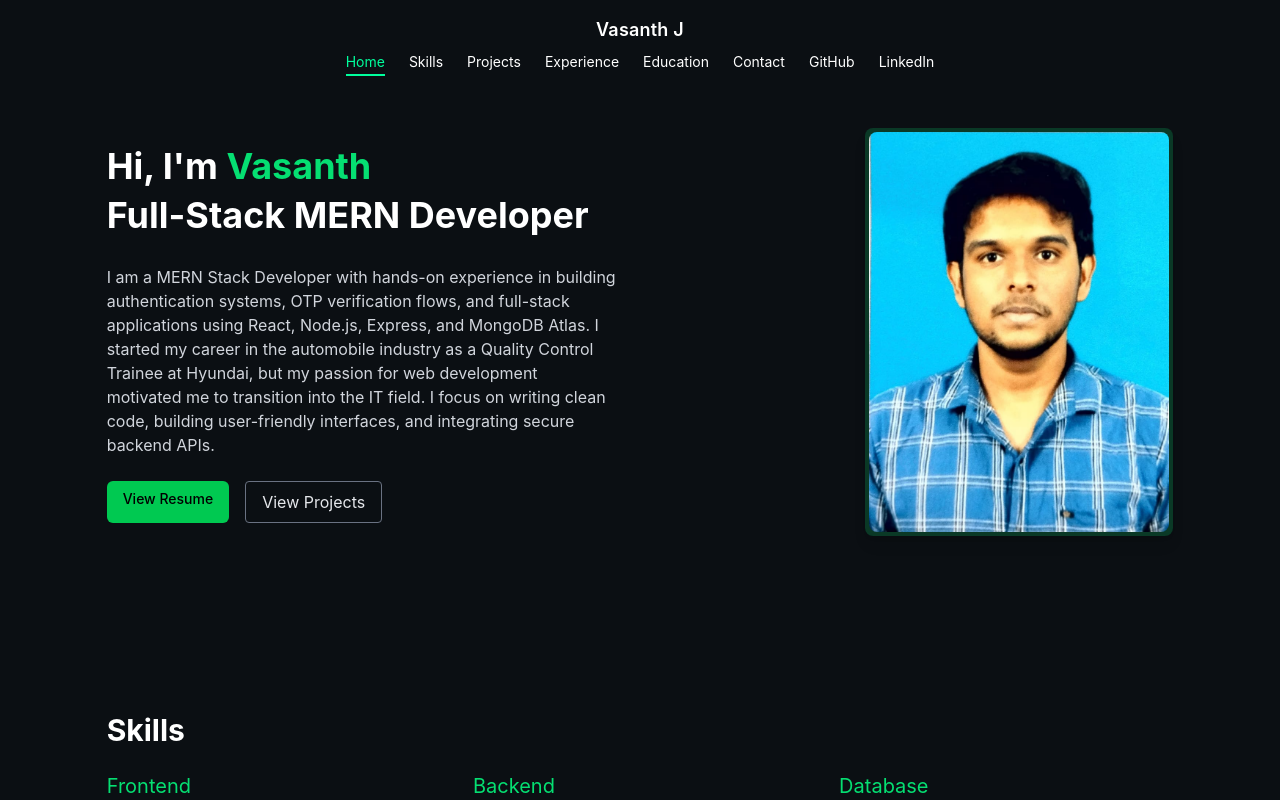
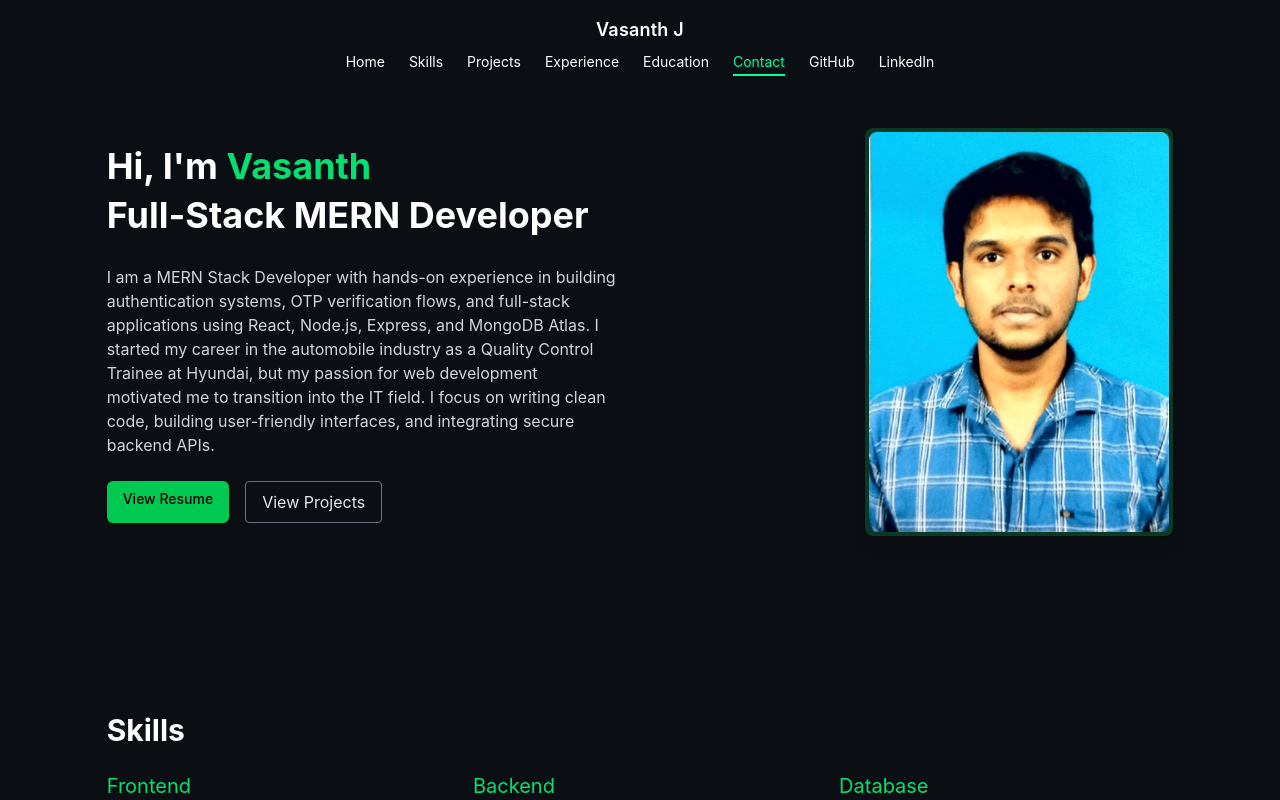
Before and after one commit to Vasanth0303/vasanth-portfolio, a React (Vite) app in the folder portfolio/: page / in a window 1280 px wide. Built offline with nearby package versions, Linux system fonts and the light colour scheme; the HTML template or start-up script is replaced by a standard one.

Commit message:
Updated portfolio UI with animations and navbar auto-highlight

```diff
--- a/portfolio/src/App.tsx
+++ b/portfolio/src/App.tsx
@@ -7,16 +7,21 @@ import Experience from "./components/Experience";
 import Education from "./components/Education";
 import Contact from "./components/Contact";
 
+import useFadeAnimation from "./components/Animation"; // <-- NEW
+
 function App() {
+  useFadeAnimation(); // <-- NEW
+
   return (
     <div className="bg-[#0b0f13] text-white min-h-screen">
       <Navbar />
-      <Man />
-      <Skills />
-      <Projects />
-      <Experience />
-      <Education />
-      <Contact />
+
+      <div className="fade-up"><Man /></div>
+      <div className="fade-up"><Skills /></div>
+      <div className="fade-up"><Projects /></div>
+      <div className="fade-up"><Experience /></div>
+      <div className="fade-up"><Education /></div>
+      <div className="fade-up"><Contact /></div>
     </div>
   );
 }
--- /dev/null
+++ b/portfolio/src/components/Animation.tsx
@@ -0,0 +1,24 @@
+import { useEffect } from "react";
+
+export default function useFadeAnimation() {
+  useEffect(() => {
+    const elements = document.querySelectorAll(".fade-up");
+
+    const observer = new IntersectionObserver(
+      (entries) => {
+        entries.forEach((entry) => {
+          if (entry.isIntersecting) {
+            entry.target.classList.add("show");
+          } else {
+            entry.target.classList.remove("show"); // <--- IMPORTANT for scroll UP animation
+          }
+        });
+      },
+      { threshold: 0.2 }
+    );
+
+    elements.forEach((el) => observer.observe(el));
+
+    return () => observer.disconnect();
+  }, []);
+}
--- a/portfolio/src/components/Navbar.tsx
+++ b/portfolio/src/components/Navbar.tsx
@@ -1,8 +1,40 @@
-import React, { useState } from "react";
+import React, { useState, useEffect } from "react";
 
 const Navbar: React.FC = () => {
   const [active, setActive] = useState("home");
 
+  const sections = [
+    "home",
+    "skills",
+    "projects",
+    "experience",
+    "education",
+    "contact",
+  ];
+
+  // Auto detect section while scrolling
+  useEffect(() => {
+    const handleScroll = () => {
+      const scrollPos = window.scrollY + 150; // adjust offset
+
+      sections.forEach((sec) => {
+        const el = document.getElementById(sec);
+        if (!el) return;
+
+        const top = el.offsetTop;
+        const height = el.offsetHeight;
+
+        if (scrollPos >= top && scrollPos < top + height) {
+          setActive(sec);
+        }
+      });
+    };
+
+    window.addEventListener("scroll", handleScroll);
+    return () => window.removeEventListener("scroll", handleScroll);
+  }, []);
+
+  // styling helpers
   const linkClass = (name: string) =>
     `relative pb-1 hover:text-[var(--accent)] transition ${
       active === name ? "text-[var(--accent)]" : ""
@@ -26,72 +58,24 @@ const Navbar: React.FC = () => {
           {/* Navigation */}
           <nav className="mt-2 hidden md:flex gap-6 text-sm text-muted">
 
-            {/* HOME */}
-            <a
-              href="#home"
-              onClick={() => setActive("home")}
-              className={linkClass("home")}
-            >
-              Home
-              <span className={underline("home")}></span>
-            </a>
-
-            {/* SKILLS */}
-            <a
-              href="#skills"
-              onClick={() => setActive("skills")}
-              className={linkClass("skills")}
-            >
-              Skills
-              <span className={underline("skills")}></span>
-            </a>
-
-            {/* PROJECTS */}
-            <a
-              href="#projects"
-              onClick={() => setActive("projects")}
-              className={linkClass("projects")}
-            >
-              Projects
-              <span className={underline("projects")}></span>
-            </a>
-
-            {/* EXPERIENCE */}
-            <a
-              href="#experience"
-              onClick={() => setActive("experience")}
-              className={linkClass("experience")}
-            >
-              Experience
-              <span className={underline("experience")}></span>
-            </a>
-
-            {/* EDUCATION */}
-            <a
-              href="#education"
-              onClick={() => setActive("education")}
-              className={linkClass("education")}
-            >
-              Education
-              <span className={underline("education")}></span>
-            </a>
-
-            {/* CONTACT */}
-            <a
-              href="#contact"
-              onClick={() => setActive("contact")}
-              className={linkClass("contact")}
-            >
-              Contact
-              <span className={underline("contact")}></span>
-            </a>
+            {sections.map((sec) => (
+              <a
+                key={sec}
+                href={`#${sec}`}
+                onClick={() => setActive(sec)}
+                className={linkClass(sec)}
+              >
+                {sec.charAt(0).toUpperCase() + sec.slice(1)}
+                <span className={underline(sec)}></span>
+              </a>
+            ))}
 
             {/* GITHUB */}
             <a
               href="https://github.com/Vasanth0303"
               target="_blank"
+              className={linkClass("github")}
               onClick={() => setActive("github")}
-              className={linkClass("github")}
             >
               GitHub
               <span className={underline("github")}></span>
@@ -101,12 +85,13 @@ const Navbar: React.FC = () => {
             <a
               href="https://www.linkedin.com/in/vasanth-j-078853393"
               target="_blank"
+              className={linkClass("linkedin")}
               onClick={() => setActive("linkedin")}
-              className={linkClass("linkedin")}
             >
               LinkedIn
               <span className={underline("linkedin")}></span>
             </a>
+
           </nav>
         </div>
       </div>
--- a/portfolio/src/index.css
+++ b/portfolio/src/index.css
@@ -97,3 +97,15 @@ html {
 :root {
   --accent: #00ff9d; /* neon green underline */
 }
+
+/* Fade + Slide-Up Smooth Animation */
+.fade-up {
+  opacity: 0;
+  transform: translateY(30px);
+  transition: all 0.8s ease-out;
+}
+
+.fade-up.show {
+  opacity: 1;
+  transform: translateY(0px);
+}
```
